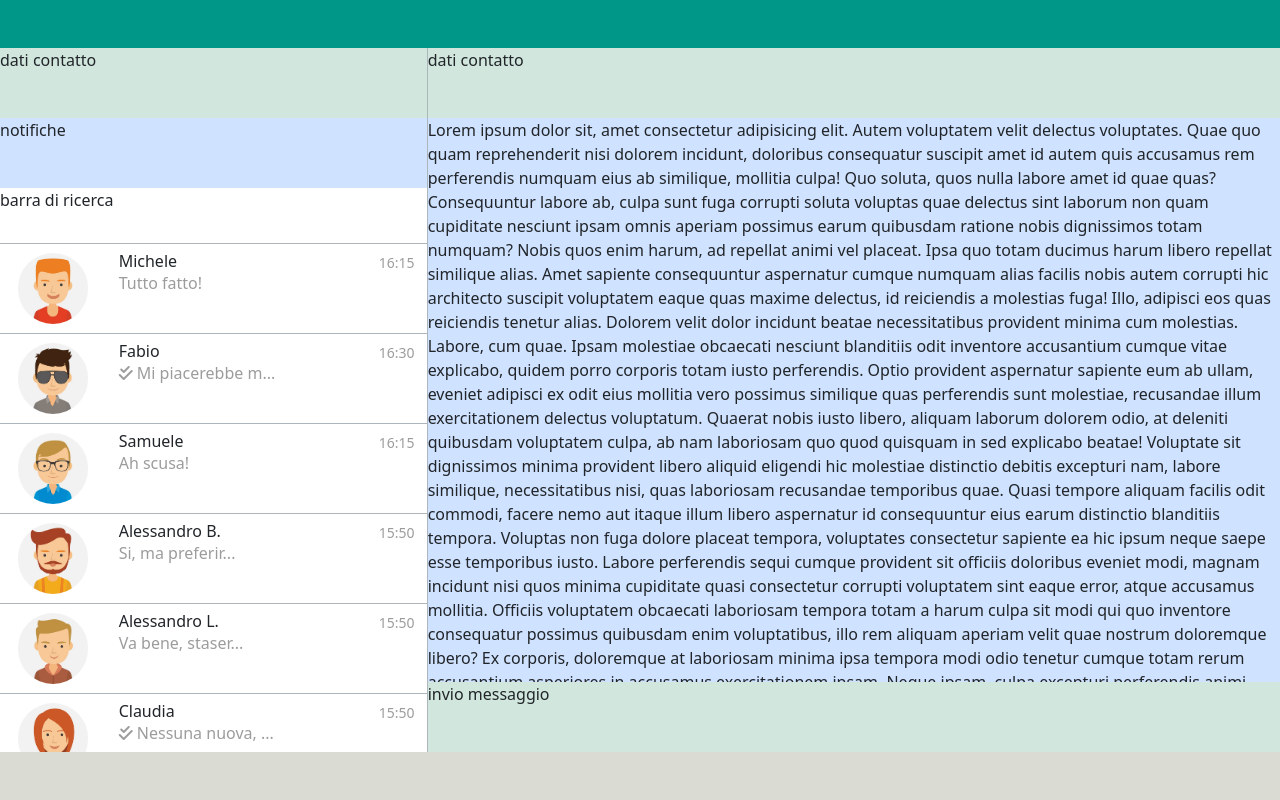
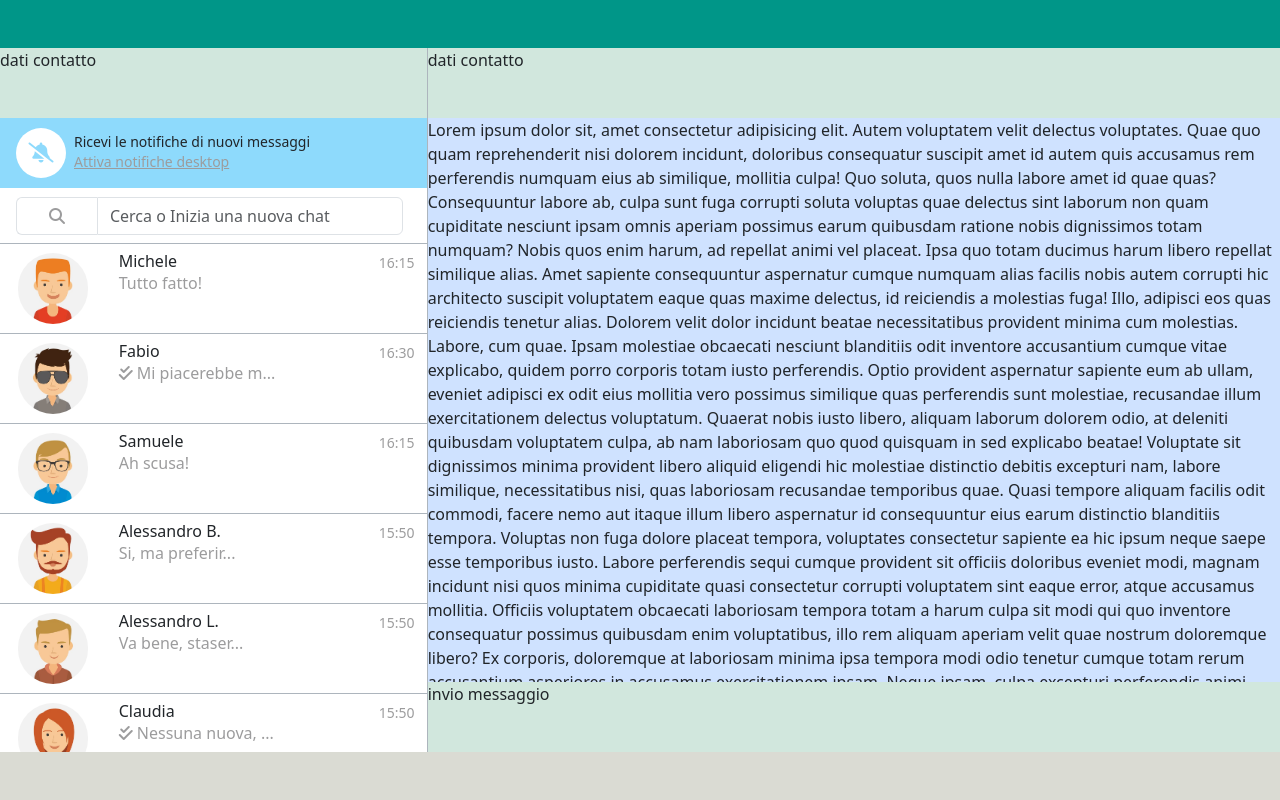
Before and after one commit to Valerio-Catellani/vue-boolzapp, a plain HTML site: page index.html in a window 1280 px wide. Drawn offline with nearby package versions, Linux system fonts and the light colour scheme.

Commit message:
created search bar and notifications

```diff
--- a/index.html
+++ b/index.html
@@ -25,8 +25,27 @@
       <div class="row h-100 flex-nowrap">
         <div id="left-col" class="col-4 bg-danger-subtle h-100 px-0">
           <div class="user-banner bg-success-subtle">dati contatto</div>
-          <div class="user-banner bg-primary-subtle">notifiche</div>
-          <div id="search-bar" class="bg-white">barra di ricerca</div>
+          <div class="user-banner d-flex align-items-center p-3 notifications-background">
+            <div class="bell-container d-flex align-items-center justify-content-center bg-white rounded-circle">
+              <i class="fa-solid fa-bell-slash fs-5 notifications-color"></i>
+            </div>
+            <div class="d-flex flex-column justify-content-center ms-2">
+              <h6 class="mb-0 small">Ricevi le notifiche di nuovi messaggi</h6>
+              <a class="mb-0 small text-decoration-underline hype-txt-grey" href="#">Attiva notifiche desktop</a>
+            </div>
+
+          </div>
+          <div id="search-bar" class="bg-white d-flex align-items-center justify-content-center p-3">
+            <form class="d-flex w-100" role="search">
+              <span
+                class="input-group-text rounded-end-0 border-end-0 bg-white w-25 d-flex align-items-center justify-content-center"
+                id="basic-addon1">
+                <i class="fa-solid fa-magnifying-glass hype-txt-grey"></i>
+              </span>
+              <input type="Search" class="form-control me-2 rounded-start-0 hype-txt-grey small"
+                placeholder="Cerca o Inizia una nuova chat" aria-label="Search" aria-describedby="basic-addon1">
+            </form>
+          </div>
           <div id="contacts" class="overflow-y-scroll border-top border-dark-subtle">
             <div
               class="user-contact d-flex justify-content-between align-items-center border-bottom border-dark-subtle py-2"
--- a/resources/css/style.css
+++ b/resources/css/style.css
@@ -4,11 +4,18 @@
     --contacts-background-inactive: white;
     --contacts-background-hover: #f3f6f8;
     --contacts-background-active: #9c9c9d;
+    --notifications-background: #8EDAFC;
 }
-
 
 .hype-txt-grey {
     color: #9c9c9d;
+}
+
+.notifications-background {
+    background-color: var(--notifications-background);
+}
+.notifications-color{
+    color: var(--notifications-background);
 }
 
 
@@ -18,9 +25,17 @@
     width: 100%;
     background: linear-gradient(180deg,#009688 20%, #DADBD3 20%);
 }
+
+
 #left-col {
     min-width: 300px;
 }
+
+#left-col .bell-container{
+    width: 50px;
+    height: 50px
+}
+
 .user-banner{
     height: 70px;
 }
```
